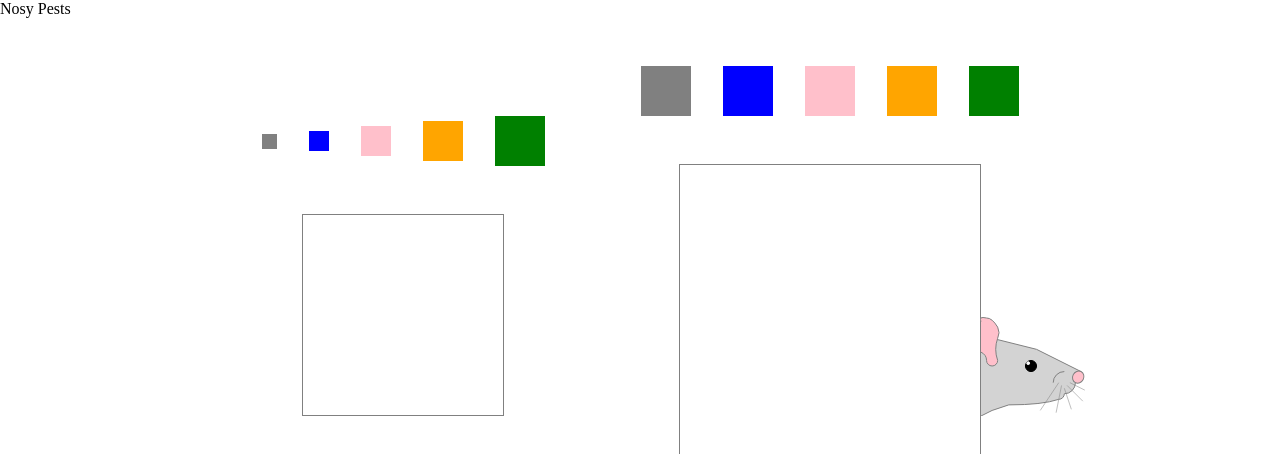
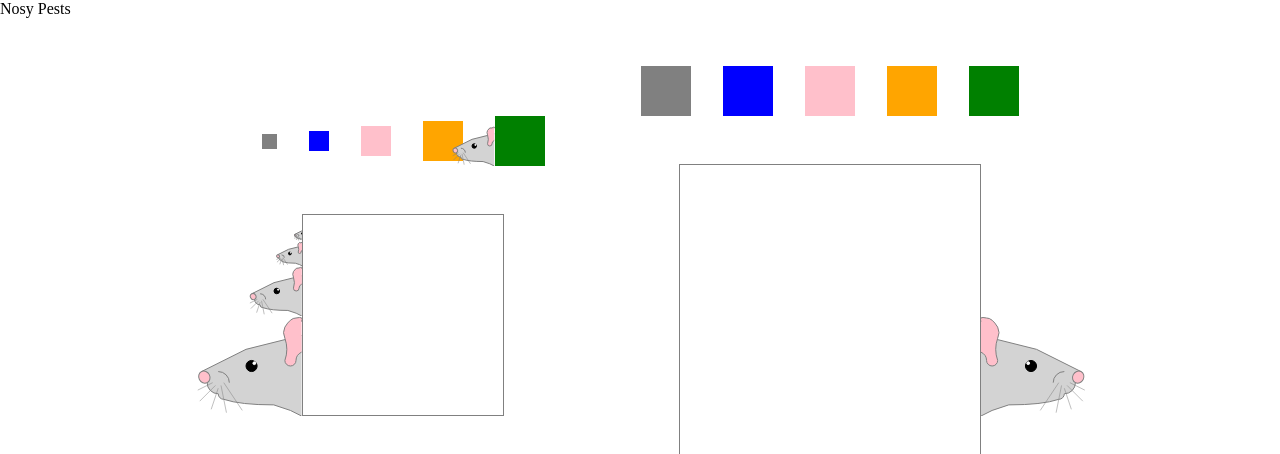
Before and after one commit to chichivika/nosyPests, a React (Create React App) app: page / in a window 1280 px wide. Shown: the top 454 px of the page. Built offline with nearby package versions, Linux system fonts and the light colour scheme.

Commit message:
inOutMouse component

```diff
--- a/src/registrar/AnimationElement.tsx
+++ b/src/registrar/AnimationElement.tsx
@@ -1,8 +1,8 @@
 import React, { useState, useEffect } from 'react';
 import ReactDOM from 'react-dom';
 import { pestsRegistrar, AnimationSettings } from './registrar';
-import SVGMouse from '../mouse/SVGMouse';
 import { Mouse } from '../mouse/classMouse';
+import InOutMouse from './InOutMouse';
 
 type Props = {
     animationPeriodicity?: number;
@@ -74,24 +74,16 @@ export default function AnimationElement({ animationPeriodicity = 10, disabled =
     const width = Mouse.getWidthByHeight(height);
 
     return ReactDOM.createPortal(
-        <div
-            style={{
-                position: 'absolute',
-                left: isTurnedLeft
-                    ? `${domElPosition.left - width + window.scrollX}px`
-                    : `${domElPosition.right + window.scrollX}px`,
-                top: `${
-                    domElPosition.bottom -
-                    height -
-                    animationSettings.animationBottom +
-                    window.scrollY
-                }px`,
-                height: `${height}px`,
-                width: `${width}px`,
-            }}
-        >
-            <SVGMouse animationDirection={animationDirection} height={height} />
-        </div>,
+        <InOutMouse
+            left={
+                isTurnedLeft
+                    ? domElPosition.left - width + window.scrollX
+                    : domElPosition.right + window.scrollX
+            }
+            top={domElPosition.bottom - height - animationSettings.animationBottom + window.scrollY}
+            height={height}
+            animationDirection={animationDirection}
+        />,
         pestsNode,
     );
 }
--- a/src/registrar/InOutMouse.tsx
+++ b/src/registrar/InOutMouse.tsx
@@ -6,9 +6,9 @@ import { Mouse } from '../mouse/classMouse';
 import { MouseProps, defaultMouseProps } from '../mouse/mouseUtils';
 
 type Props = MouseProps & {
-    top?: number;
     left?: number;
     right?: number;
+    top?: number;
     bottom?: number;
     animationPause?: number;
     animationDuration?: number;
@@ -35,22 +35,27 @@ const keyFramesInOut = (width: number, isTurnedLeft: boolean) => keyframes`
 const StyledFixedMouseCnt = styled.div<{
     $width: number;
     $height: number;
-    $bottom: number;
     $left?: number;
     $right?: number;
+    $top?: number;
+    $bottom?: number;
 }>(
     (props) => css`
         position: absolute;
         overflow: hidden;
         width: ${props.$width}px;
         height: ${props.$height}px;
-        left: ${props.$left ? `${props.$left}px` : undefined};
-        right: ${props.$right ? `${props.$right}px` : undefined};
-        bottom: ${props.$bottom}px;
+        left: ${getPxStringIfExists(props.$left)};
+        right: ${getPxStringIfExists(props.$right)};
+        top: ${getPxStringIfExists(props.$top)};
+        bottom: ${getPxStringIfExists(props.$bottom)};
     `,
 );
+function getPxStringIfExists(number?: number): string | undefined {
+    return typeof number === 'number' ? `${number}px` : undefined;
+}
 const getAnimationRule = (width: number, isTurnedLeft: boolean, animationDuration: number) => css`
-    ${keyFramesInOut(width, isTurnedLeft)} ${animationDuration}s linear 1;
+    ${keyFramesInOut(width, isTurnedLeft)} ${animationDuration}s linear infinite;
 `;
 const StyledMovedMouseCnt = styled.div<{
     $width: number;
@@ -66,11 +71,11 @@ const StyledMovedMouseCnt = styled.div<{
         animation-delay: ${props.$animationDelay}s;
     `,
 );
-export default function MouseWrapper({
-    top,
+export default function InOutMouse({
     left,
     right,
-    bottom = 0,
+    top,
+    bottom,
     animationPause = 20,
     animationDuration = 6,
     animationDelay = 0,
@@ -106,13 +111,18 @@ export default function MouseWrapper({
 
     const width = Mouse.getWidthByHeight(height);
     const isTurnedLeft = animationDirection === 'left';
+
+    if (!showMouse) {
+        return null;
+    }
+
     return (
-        showMouse && (
         <StyledFixedMouseCnt
             $width={width}
             $height={height}
             $left={left}
             $right={right}
+            $top={top}
             $bottom={bottom}
         >
             <StyledMovedMouseCnt
@@ -131,6 +141,5 @@ export default function MouseWrapper({
                 />
             </StyledMovedMouseCnt>
         </StyledFixedMouseCnt>
-        )
     );
 }
--- a/src/registrar/MouseWrapper.tsx
+++ b/src/registrar/MouseWrapper.tsx
@@ -1,140 +1,49 @@
 /* eslint-disable @typescript-eslint/no-unused-vars */
-import React, { ReactElement, useState, useRef, useEffect } from 'react';
-import styled, { keyframes, css } from 'styled-components';
-import SVGMouse from '../mouse/SVGMouse';
+import React, { ReactElement } from 'react';
+import styled from 'styled-components';
 import { Mouse } from '../mouse/classMouse';
 import { MouseProps, defaultMouseProps } from '../mouse/mouseUtils';
+import InOutMouse from './InOutMouse';
 
 type Props = MouseProps & {
+    disabled?: boolean;
     children: ReactElement;
     bottom?: number;
     animationPause?: number;
     animationDuration?: number;
     animationDelay?: number;
-    disabled?: boolean;
 };
 const StyledMouseWrapper = styled.div`
     position: relative;
 `;
-const keyFramesInOut = (width: number, isTurnedLeft: boolean) => keyframes`
-    0% {
-        left: ${isTurnedLeft ? `${width}px` : undefined};
-        right: ${isTurnedLeft ? undefined : `${width}px`};
-    }
-    15% {
-        left: ${isTurnedLeft ? '0px' : undefined};
-        right: ${isTurnedLeft ? undefined : '0px'};
-    }
-    75% {
-        left: ${isTurnedLeft ? '0px' : undefined};
-        right: ${isTurnedLeft ? undefined : '0px'};
-    }
-    100% {
-        left: ${isTurnedLeft ? `${width}px` : undefined};
-        right: ${isTurnedLeft ? undefined : `${width}px`};
-    }
-`;
-const StyledFixedMouseCnt = styled.div<{
-    $bottom: number;
-    $width: number;
-    $height: number;
-    $isTurnedLeft: boolean;
-}>(
-    (props) => css`
-        position: absolute;
-        overflow: hidden;
-        width: ${props.$width}px;
-        height: ${props.$height}px;
-        left: ${props.$isTurnedLeft ? `${-props.$width}px` : undefined};
-        right: ${props.$isTurnedLeft ? undefined : `${-props.$width}px`};
-        bottom: ${props.$bottom}px;
-    `,
-);
-const getAnimationRule = (width: number, isTurnedLeft: boolean, animationDuration: number) => css`
-    ${keyFramesInOut(width, isTurnedLeft)} ${animationDuration}s linear 1;
-`;
-const StyledMovedMouseCnt = styled.div<{
-    $width: number;
-    $isTurnedLeft: boolean;
-    $animationDuration: number;
-    $animationDelay: number;
-}>(
-    (props) => css`
-        position: relative;
-        left: ${props.$isTurnedLeft ? `${props.$width}px` : undefined};
-        right: ${props.$isTurnedLeft ? undefined : `${props.$width}px`};
-        animation: ${getAnimationRule(props.$width, props.$isTurnedLeft, props.$animationDuration)};
-        animation-delay: ${props.$animationDelay}s;
-    `,
-);
+
 export default function MouseWrapper({
     children,
     bottom = 0,
-    animationPause = 20,
-    animationDuration = 6,
-    animationDelay = 0,
     disabled = false,
-    ...mouseProps
+    ...inOutProps
 }: Props) {
-    const { height, animationDirection, className, ...restMouseProps } = {
+    const { height, animationDirection, ...restInOutProps } = {
         ...defaultMouseProps,
-        ...mouseProps,
+        ...inOutProps,
     };
-    const [showMouse, setShowMouse] = useState<boolean>(true);
-    const prevShowMouse = useRef<boolean>(true);
-
-    useEffect(() => {
-        if (prevShowMouse.current === true && showMouse === false) {
-            prevShowMouse.current = showMouse;
-            if (animationPause <= 0) {
-                return;
-            }
-            const timerId = setTimeout(() => {
-                setShowMouse(true);
-            }, animationPause * 1000);
-
-            return () => {
-                if (timerId) {
-                    clearTimeout(timerId);
-                }
-            };
-        }
-        if (showMouse !== prevShowMouse.current) {
-            prevShowMouse.current = showMouse;
-        }
-    }, [showMouse, animationPause]);
 
     const width = Mouse.getWidthByHeight(height);
     const isTurnedLeft = animationDirection === 'left';
 
-    const needRenderMouse = showMouse && !disabled;
     return (
         <StyledMouseWrapper>
             {children}
-            <StyledFixedMouseCnt
-                $width={width}
-                $height={height}
-                $isTurnedLeft={isTurnedLeft}
-                $bottom={bottom}
-            >
-                {needRenderMouse && (
-                    <StyledMovedMouseCnt
-                        $width={width}
-                        $isTurnedLeft={isTurnedLeft}
-                        $animationDuration={animationDuration}
-                        $animationDelay={animationDelay}
-                        onAnimationEnd={() => {
-                            setShowMouse(false);
-                        }}
-                    >
-                        <SVGMouse
-                            height={height}
-                            animationDirection={animationDirection}
-                            {...restMouseProps}
-                        />
-                    </StyledMovedMouseCnt>
-                )}
-            </StyledFixedMouseCnt>
+            {!disabled && (
+                <InOutMouse
+                    left={isTurnedLeft ? -width : undefined}
+                    right={isTurnedLeft ? undefined : -width}
+                    bottom={bottom}
+                    height={height}
+                    animationDirection={animationDirection}
+                    {...restInOutProps}
+                />
+            )}
         </StyledMouseWrapper>
     );
 }
```
Lines whose indentation alone changed are shown as unchanged.
